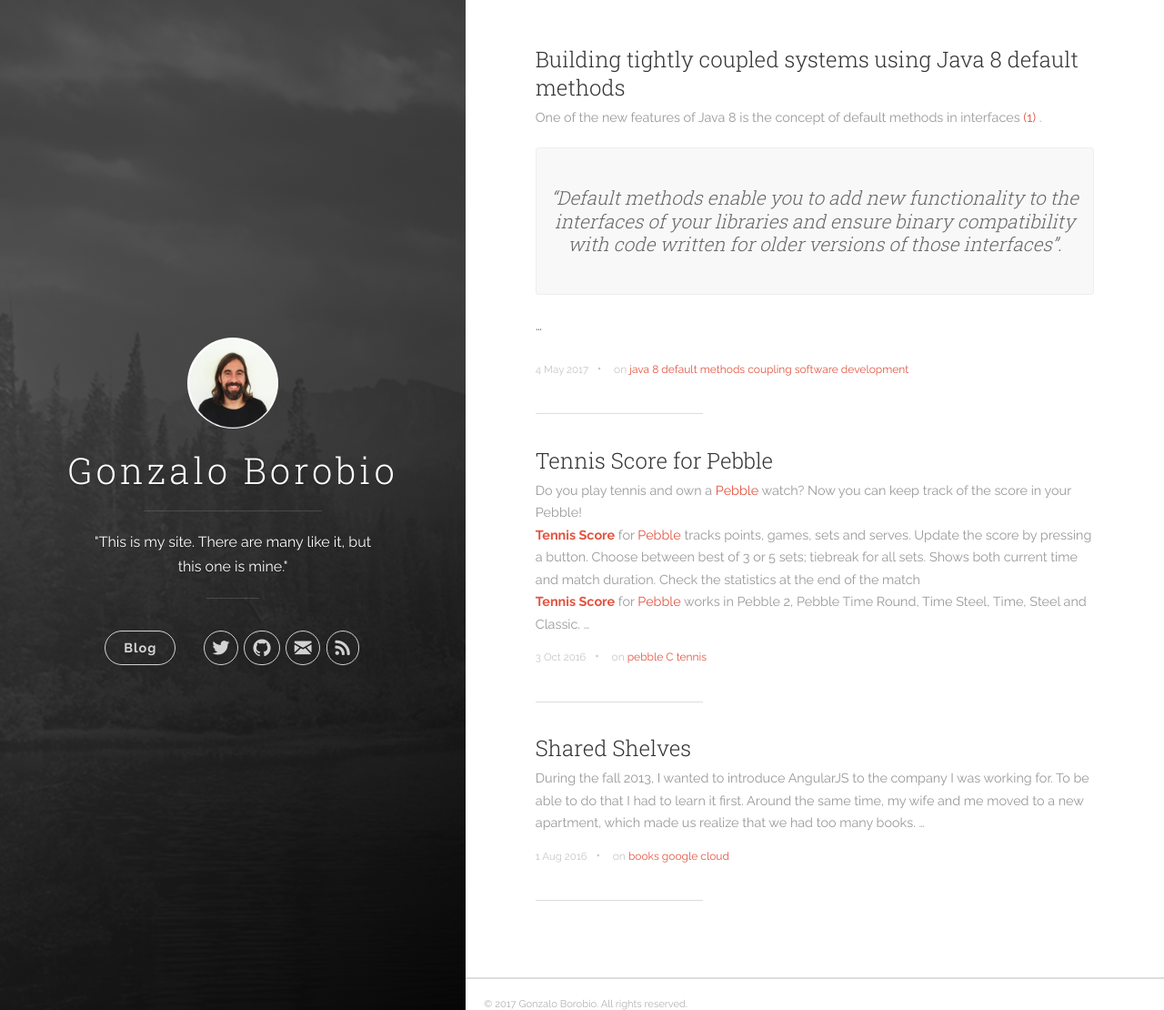
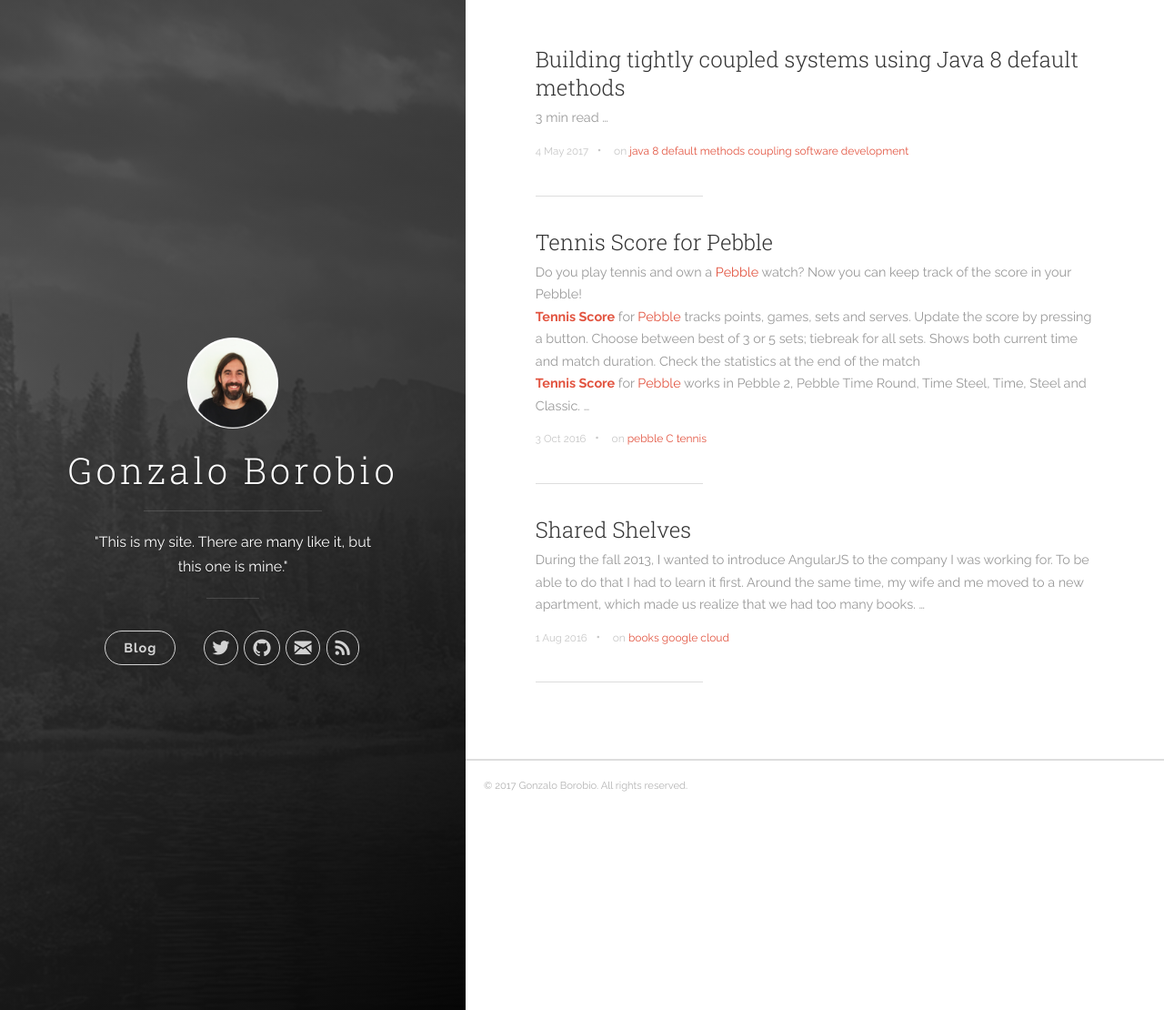
Before and after one commit to gborobio73/gborobio73.github.io, a Jekyll site: the page built from index.html, in a window 1280 px wide and 1110 px high. Shown: the whole window at 91% size. Built offline with Jekyll 4.4.1, drawn with Linux system fonts in a browser that asks for light colours; nearby versions of some CDN libraries; the list of posts is cut into pages by our own code.

Commit message:
default methods

```diff
--- a/_posts/2017-05-04-building-tightly-coupled-systems-with-java-8-default-methods.markdown
+++ b/_posts/2017-05-04-building-tightly-coupled-systems-with-java-8-default-methods.markdown
@@ -4,6 +4,7 @@ date:   2017-05-04 15:04:23
 categories: [java 8, default methods, coupling, software development]
 tags: [java 8, default methods, coupling, software development]
 ---
+<small>3 min read</small>
 
 One of the new features of Java 8 is the concept of default methods in interfaces<sup>[ (1) ](#fnOne)</sup>.
 > “Default methods enable you to add new functionality to the interfaces of your libraries and ensure binary compatibility with code written for older versions of those interfaces”.
@@ -47,7 +48,7 @@ public class Duck extends FlyingCyborg implements RunningCyborg { }
 
 public class Owl extends FlyingCyborg implements RunningCyborg { }
 {% endhighlight %}
-Voilà! Our pets can now `fly` and `run`. There’s one optimization though: make FlyingCyborg to implement RunningCyborg and our pets will inherit `run out of the box.
+Voilà! Our pets can now `fly` and `run`. There’s one optimization though: make FlyingCyborg to implement RunningCyborg and our pets will inherit `run` out of the box.
 
 Now, your pets will have to sleep, won’t they?
 {% highlight java %}
```
